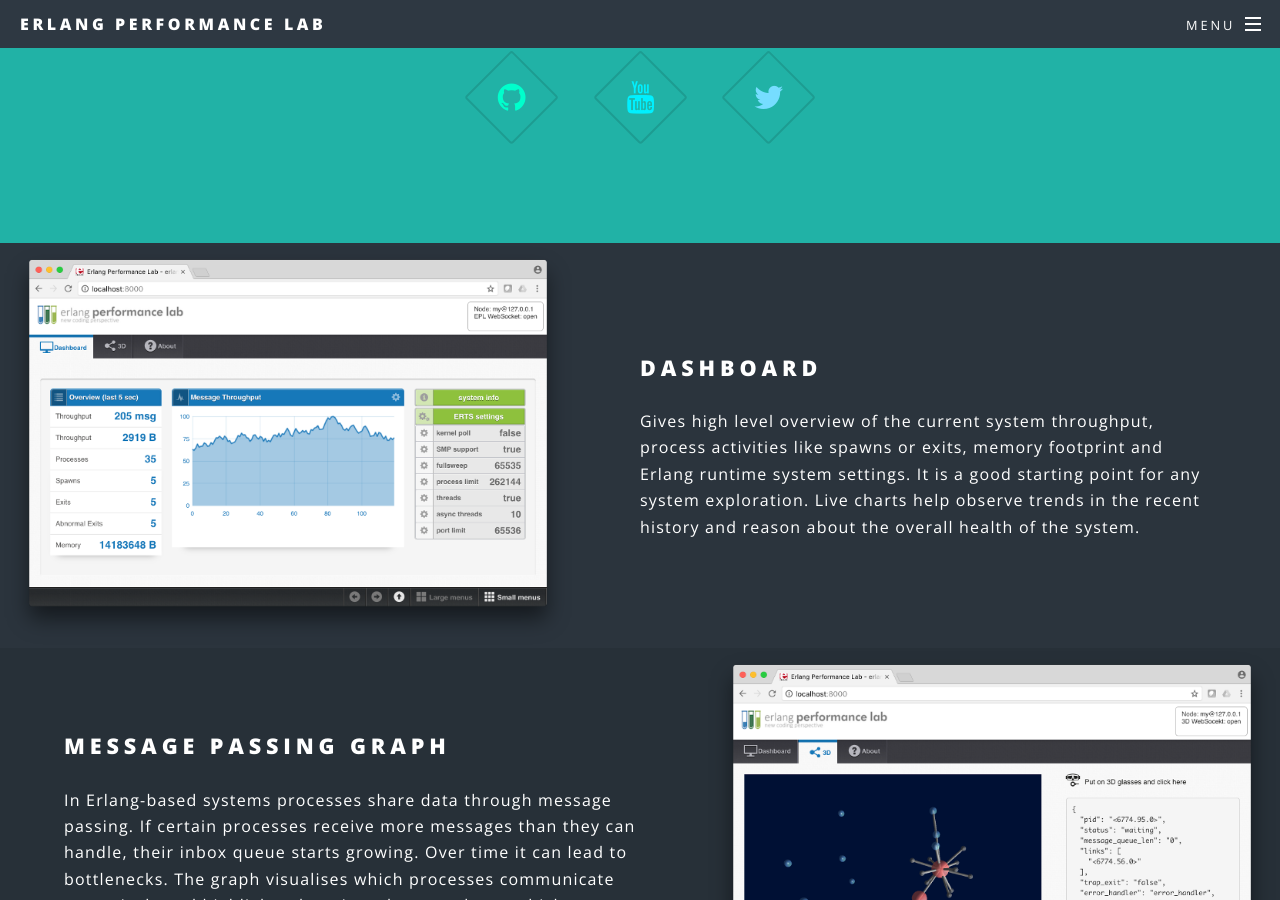
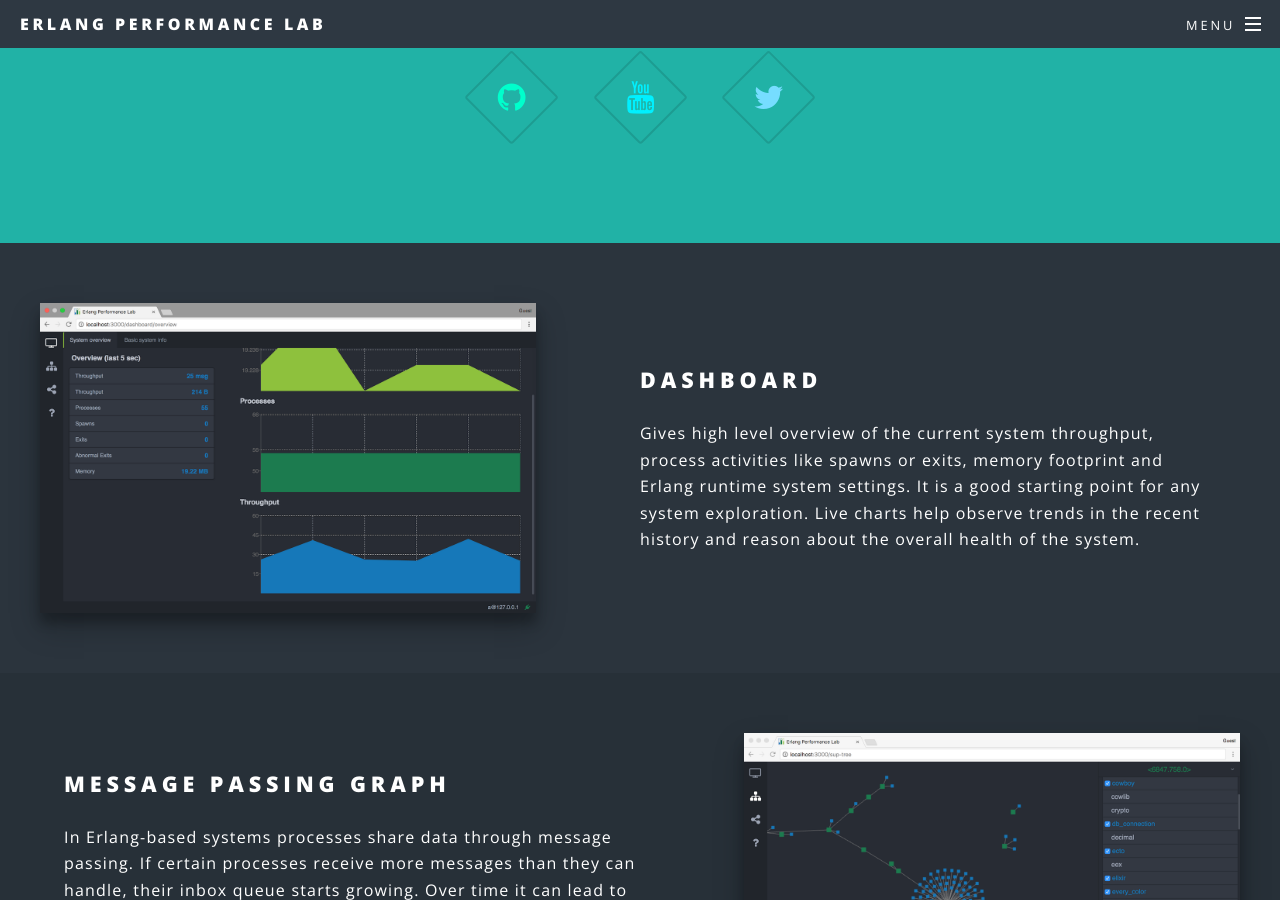
Before and after one commit to erlanglab/erlanglab.github.io, a Jekyll site: the page built from index.html, in a window 1280 px wide and 900 px high, scrolled down 1141 px. Built offline with Jekyll 4.4.1, drawn with Linux system fonts in a browser that asks for light colours.

Commit message:
Update images to match existing UI

```diff
--- a/css/main.scss
+++ b/css/main.scss
@@ -506,13 +506,14 @@
 /* Image */
 
 	.image {
-		border-radius: 3px;
+    margin: 20px 0;
+    padding: 40px;
 		border: 0;
 		display: inline-block;
 		position: relative;
 
 		img {
-			border-radius: 3px;
+      box-shadow: 0 14px 28px rgba(0,0,0,0.25), 0 10px 10px rgba(0,0,0,0.22);
 			display: block;
 		}
 
--- a/index.html
+++ b/index.html
@@ -32,7 +32,7 @@
 				<!-- Two -->
 					<section id="two" class="wrapper alt style2">
 						<section class="spotlight">
-							<div class="image"><img src="images/erlangpl_dashboard.png" alt="" /></div><div class="content">
+							<div class="image"><img src="images/erlanglab_dashboard.png" alt="" /></div><div class="content">
 								<h2>Dashboard</h2>
 								<p>Gives high level overview of the current system throughput,
                     process activities like spawns or exits, memory footprint
@@ -44,7 +44,7 @@
 							</div>
 						</section>
 						<section class="spotlight">
-							<div class="image"><img src="images/erlangpl_3d.png" alt="" /></div><div class="content">
+							<div class="image"><img src="images/erlanglab_st.png" alt="" /></div><div class="content">
 								<h2>Message passing graph</h2>
 								<p>In Erlang-based systems processes share data through message passing.
                     If certain processes receive more messages than they can handle,
@@ -57,7 +57,7 @@
 							</div>
 						</section>
 						<section class="spotlight">
-							<div class="image"><img src="images/erlangpl_vizceral.png" alt="" /></div><div class="content">
+							<div class="image"><img src="images/erlanglab_traffic.png" alt="" /></div><div class="content">
 								<h2>Traffic graph</h2>
 								<p>
                     Gaining visibility into network traffic in distributed systems is of great importance as it helps to understand the behaviour of the entire system, which can consist of more than one Erlang node.
```
Also changed, not shown: images/erlanglab_dashboard.png (added), images/erlanglab_st.png (added), images/erlanglab_traffic.png (added), images/erlangpl_3d.png (deleted), images/erlangpl_dashboard.png (deleted), images/erlangpl_vizceral.png (deleted).
